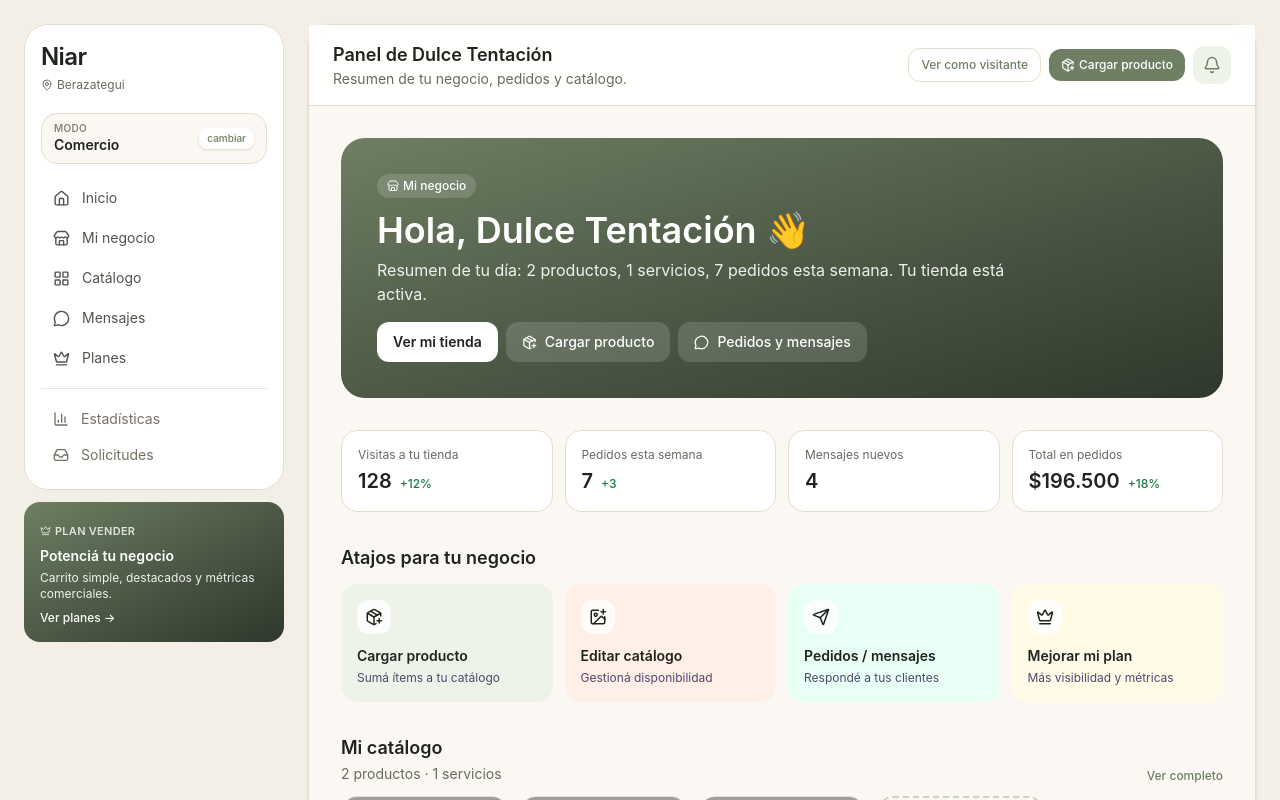
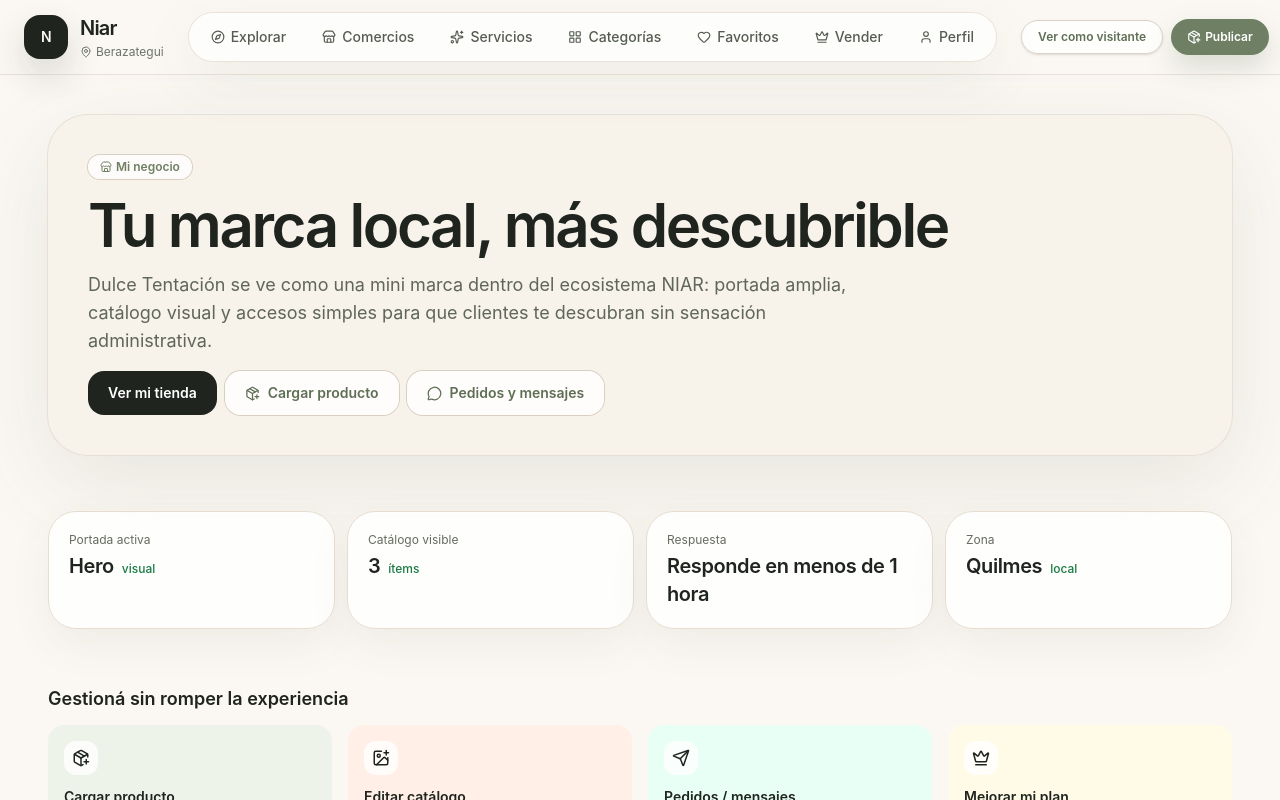
Before and after one commit to devdamig-dev/nerka, a Next.js app: page /nerka in a window 1280 px wide. Both pictures are taken after a click on the button "Tengo un negocio". Shown: the top 800 px of the page. Built offline with nearby package versions, Linux system fonts and the light colour scheme; grey boxes are pictures that could not be loaded.

Commit message:
Unify NIAR desktop visual experience

```diff
--- a/app/nerka/page.tsx
+++ b/app/nerka/page.tsx
@@ -45,9 +45,9 @@ function VisitorHome() {
   const zones = ["Berazategui", "Quilmes", "Temperley", "Zona Sur"];
 
   return (
-    <div className="space-y-10 px-4 py-4 lg:px-8 lg:py-8">
-      <section className="overflow-hidden rounded-[2.25rem] border border-[#E8E0D6] bg-[#F7F2EA] text-[#1f241f] shadow-[0_24px_80px_rgba(88,102,74,0.13)]">
-        <div className="grid gap-10 p-5 lg:grid-cols-[0.96fr_1.04fr] lg:p-10 xl:p-14">
+    <div className="mx-auto max-w-[1540px] space-y-12 px-4 py-4 lg:space-y-16 lg:px-10 lg:py-10 xl:px-12">
+      <section className="overflow-hidden rounded-[2.5rem] border border-[#E8E0D6] bg-[#F7F2EA] text-[#1f241f] shadow-[0_28px_90px_rgba(88,102,74,0.14)]">
+        <div className="grid gap-10 p-5 lg:grid-cols-[0.9fr_1.1fr] lg:p-12 xl:p-16">
           <div className="flex flex-col justify-center">
             <p className="inline-flex w-fit items-center gap-1 rounded-full bg-white/70 px-3 py-1 text-xs font-semibold text-[#6E7F63] ring-1 ring-[#D9CFC1]">
               <Sparkles size={12} /> Descubrimiento local premium
@@ -105,7 +105,7 @@ function VisitorHome() {
 
       <section>
         <SectionTitle title="Categorías para descubrir" subtitle="Elegí un rubro y empezá por lo visual" cta="Ver todas" href="/niar/explorar" />
-        <div className="grid grid-cols-2 gap-3 lg:grid-cols-4 xl:grid-cols-7">
+        <div className="grid grid-cols-2 gap-4 lg:grid-cols-4 xl:grid-cols-7">
           {categories.slice(0, 14).map((category) => (
             <Link key={category} href="/niar/explorar" className="rounded-2xl border border-[#E6DDD0] bg-white/80 p-4 text-sm font-semibold text-[#2F382B] transition hover:-translate-y-0.5 hover:border-[#C8D4BF] hover:bg-white hover:shadow-[0_14px_35px_rgba(79,89,68,0.10)]">
               {category}
@@ -116,18 +116,18 @@ function VisitorHome() {
 
       <section>
         <SectionTitle title="Comercios destacados" subtitle="Perfiles cuidados, visuales y listos para consultar" cta="Explorar todos" href="/niar/explorar" />
-        <div className="grid gap-4 sm:grid-cols-2 xl:grid-cols-3">
+        <div className="grid gap-6 sm:grid-cols-2 xl:grid-cols-3">
           {entrepreneurs.slice(0, 6).map((entrepreneur) => <EntrepreneurCard key={entrepreneur.id} entrepreneur={entrepreneur} />)}
         </div>
       </section>
 
       <section>
         <SectionTitle title="Productos populares cerca tuyo" subtitle="Cards grandes, precio claro y acceso al catálogo" cta="Ver productos" href="/niar/explorar?type=Productos" />
-        <div className="grid grid-cols-2 gap-3 lg:grid-cols-4">
+        <div className="grid grid-cols-2 gap-5 lg:grid-cols-4">
           {popularProducts.slice(0, 8).map((product) => (
             <Link key={product.id} href={`/niar/emprendedores/${product.entrepreneurId}`} className="group overflow-hidden rounded-[1.75rem] border border-[#E6DDD0] bg-white shadow-[0_14px_35px_rgba(79,89,68,0.08)] transition hover:-translate-y-1 hover:shadow-[0_22px_55px_rgba(79,89,68,0.14)]">
-              <img src={product.image} alt={product.name} className="h-40 w-full object-cover transition group-hover:scale-[1.03] lg:h-48" />
-              <div className="p-4">
+              <img src={product.image} alt={product.name} className="h-48 w-full object-cover transition duration-700 group-hover:scale-[1.04] lg:h-64" />
+              <div className="p-5">
                 <p className="line-clamp-1 text-sm font-semibold text-[#1f241f]">{product.name}</p>
                 <p className="mt-1 line-clamp-1 text-xs text-[#666C60]">{product.entrepreneurName}</p>
                 <p className="mt-2 text-base font-semibold text-[#6E7F63]">{formatPrice(product.price)}</p>
@@ -171,51 +171,50 @@ function EntrepreneurHome() {
   const serviceCount = profile.catalog.filter((c) => c.type === "service").length;
 
   return (
-    <div className="space-y-6 px-4 py-4 lg:space-y-8 lg:px-8 lg:py-8">
+    <div className="mx-auto max-w-[1540px] space-y-10 px-4 py-4 lg:space-y-14 lg:px-10 lg:py-10 xl:px-12">
       {/* HERO entrepreneur */}
-      <section className="rounded-3xl bg-gradient-to-br from-[#6E7F63] to-[#2F382B] p-5 text-white lg:p-9">
-        <p className="inline-flex items-center gap-1 rounded-full bg-white/15 px-2.5 py-1 text-xs font-medium backdrop-blur">
+      <section className="overflow-hidden rounded-[2.5rem] bg-[#F7F2EA] p-5 text-[#1f241f] shadow-[0_28px_90px_rgba(88,102,74,0.12)] ring-1 ring-[#E8E0D6] lg:p-10">
+        <p className="inline-flex items-center gap-1 rounded-full bg-white/75 px-3 py-1 text-xs font-semibold text-[#6E7F63] ring-1 ring-[#D9CFC1]">
           <Store size={12} /> Mi negocio
         </p>
-        <h1 className="mt-3 text-2xl font-semibold lg:text-4xl">Hola, {profile.name} 👋</h1>
-        <p className="mt-2 max-w-2xl text-sm text-white/90 lg:text-base">
-          Resumen de tu día: {productCount} productos, {serviceCount} servicios, 7 pedidos esta
-          semana. Tu tienda está activa.
+        <h1 className="mt-4 text-4xl font-semibold tracking-[-0.04em] lg:text-6xl">Tu marca local, más descubrible</h1>
+        <p className="mt-4 max-w-3xl text-base leading-7 text-[#5F665A] lg:text-lg">
+          {profile.name} se ve como una mini marca dentro del ecosistema NIAR: portada amplia, catálogo visual y accesos simples para que clientes te descubran sin sensación administrativa.
         </p>
         <div className="mt-4 flex flex-wrap gap-2">
           <Link
             href={`/niar/emprendedores/${profile.id}`}
-            className="inline-flex items-center justify-center gap-2 rounded-xl bg-white px-4 py-2.5 text-sm font-semibold text-[#1f241f]"
+            className="inline-flex items-center justify-center gap-2 rounded-2xl bg-[#1f241f] px-5 py-3 text-sm font-semibold text-white"
           >
             Ver mi tienda
           </Link>
           <Link
             href="/niar/perfil/nuevo-producto"
-            className="inline-flex items-center justify-center gap-2 rounded-xl bg-white/15 px-4 py-2.5 text-sm font-medium text-white backdrop-blur"
+            className="inline-flex items-center justify-center gap-2 rounded-2xl bg-white/85 px-5 py-3 text-sm font-semibold text-[#5F6F55] ring-1 ring-[#D9CFC1]"
           >
             <PackagePlus size={15} /> Cargar producto
           </Link>
           <Link
             href="/niar/mensajes"
-            className="inline-flex items-center justify-center gap-2 rounded-xl bg-white/15 px-4 py-2.5 text-sm font-medium text-white backdrop-blur"
+            className="inline-flex items-center justify-center gap-2 rounded-2xl bg-white/85 px-5 py-3 text-sm font-semibold text-[#5F6F55] ring-1 ring-[#D9CFC1]"
           >
             <MessageCircle size={15} /> Pedidos y mensajes
           </Link>
         </div>
       </section>
 
-      {/* METRICS quick */}
+      {/* PRESENCIA comercial */}
       <section className="grid gap-3 sm:grid-cols-2 lg:grid-cols-4">
         {[
-          { label: "Visitas a tu tienda", value: "128", trend: "+12%" },
-          { label: "Pedidos esta semana", value: "7", trend: "+3" },
-          { label: "Mensajes nuevos", value: "4", trend: "" },
-          { label: "Total en pedidos", value: formatPrice(196500) ?? "$0", trend: "+18%" },
+          { label: "Portada activa", value: "Hero", trend: "visual" },
+          { label: "Catálogo visible", value: `${productCount + serviceCount}`, trend: "ítems" },
+          { label: "Respuesta", value: profile.responseTime, trend: "" },
+          { label: "Zona", value: profile.zone, trend: "local" },
         ].map((m) => (
-          <article key={m.label} className="rounded-2xl border border-[#E6DDD0] bg-white p-4">
+          <article key={m.label} className="rounded-[1.75rem] border border-[#E6DDD0] bg-white/88 p-5 shadow-[0_16px_42px_rgba(79,89,68,0.07)]">
             <p className="text-xs text-[#666C60]">{m.label}</p>
             <div className="mt-1 flex items-baseline gap-2">
-              <p className="text-xl font-semibold text-[#1f241f]">{m.value}</p>
+              <p className="text-xl font-semibold tracking-[-0.02em] text-[#1f241f]">{m.value}</p>
               {m.trend ? <span className="text-xs font-medium text-[#197a43]">{m.trend}</span> : null}
             </div>
           </article>
@@ -224,8 +223,8 @@ function EntrepreneurHome() {
 
       {/* QUICK ACTIONS entrepreneur */}
       <section>
-        <SectionTitle title="Atajos para tu negocio" />
-        <div className="grid grid-cols-2 gap-3 lg:grid-cols-4">
+        <SectionTitle title="Gestioná sin romper la experiencia" />
+        <div className="grid grid-cols-2 gap-4 lg:grid-cols-4">
           <QuickActionCard
             href="/niar/perfil/nuevo-producto"
             title="Cargar producto"
@@ -260,15 +259,15 @@ function EntrepreneurHome() {
       {/* MY CATALOG PEEK */}
       <section>
         <SectionTitle
-          title="Mi catálogo"
+          title="Escaparate visual"
           subtitle={`${productCount} productos · ${serviceCount} servicios`}
           cta="Ver completo"
           href="/niar/perfil/catalogo"
         />
-        <div className="grid grid-cols-2 gap-3 lg:grid-cols-4 xl:grid-cols-5">
+        <div className="grid grid-cols-2 gap-4 lg:grid-cols-4 xl:grid-cols-5">
           {profile.catalog.slice(0, 5).map((item) => (
-            <article key={item.id} className="overflow-hidden rounded-2xl border border-[#E6DDD0] bg-white">
-              <img src={item.image} alt={item.name} className="h-28 w-full object-cover" />
+            <article key={item.id} className="overflow-hidden rounded-[1.75rem] border border-[#E6DDD0] bg-white shadow-[0_16px_42px_rgba(79,89,68,0.07)]">
+              <img src={item.image} alt={item.name} className="h-40 w-full object-cover lg:h-48" />
               <div className="space-y-1 p-3">
                 <p className="line-clamp-1 text-sm font-semibold text-[#1f241f]">{item.name}</p>
                 <p className="text-xs text-[#6E7F63]">
@@ -295,7 +294,7 @@ function EntrepreneurHome() {
       </section>
 
       {/* PLANS CTA */}
-      <section className="grid gap-3 rounded-3xl border border-[#C8D4BF] bg-gradient-to-br from-[#F8F4FF] to-white p-5 lg:grid-cols-[1fr_auto] lg:items-center lg:p-7">
+      <section className="grid gap-3 rounded-3xl border border-[#C8D4BF] bg-gradient-to-br from-[#F7F2EA] to-white p-5 lg:grid-cols-[1fr_auto] lg:items-center lg:p-7">
         <div>
           <p className="inline-flex items-center gap-1 rounded-full bg-[#EEF3EA] px-2.5 py-1 text-xs font-semibold text-[#6E7F63]">
             <Crown size={12} /> Plan recomendado · Vender
@@ -319,7 +318,7 @@ function EntrepreneurHome() {
       </section>
 
       {/* tip */}
-      <section className="rounded-2xl border border-[#E6DDD0] bg-white p-4 text-sm text-[#666C60]">
+      <section className="rounded-[1.75rem] border border-[#E6DDD0] bg-white/88 p-5 shadow-[0_16px_42px_rgba(79,89,68,0.07)] text-sm text-[#666C60]">
         <p className="font-medium text-[#1f241f]">¿Curioso por la otra punta?</p>
         <p className="mt-1">
           Probá la app{" "}
--- a/components/nerka/product-card.tsx
+++ b/components/nerka/product-card.tsx
@@ -31,34 +31,34 @@ export function ProductCard({
   const canAddToCart = product.available && product.type === "product" && typeof product.price === "number";
 
   return (
-    <article className="flex flex-col overflow-hidden rounded-[1.75rem] border border-[#E6DDD0] bg-white shadow-[0_14px_36px_rgba(79,89,68,0.08)] transition duration-300 hover:-translate-y-1 hover:shadow-[0_22px_55px_rgba(79,89,68,0.14)]">
-      <div className="relative">
+    <article className="flex flex-col overflow-hidden rounded-[2rem] border border-[#E8E0D6]/90 bg-white/92 shadow-[0_16px_46px_rgba(79,89,68,0.08)] ring-1 ring-white/70 transition duration-500 hover:-translate-y-1.5 hover:shadow-[0_28px_72px_rgba(79,89,68,0.15)]">
+      <div className="relative overflow-hidden">
         <img
           src={product.image}
           alt={product.name}
-          className="h-52 w-full object-cover transition duration-500 hover:scale-[1.03] lg:h-64"
+          className="h-56 w-full object-cover transition duration-700 hover:scale-[1.04] lg:h-72"
         />
         {product.featured ? (
-          <span className="absolute left-2 top-2 inline-flex items-center gap-1 rounded-full bg-white/95 px-3 py-1 text-[11px] font-semibold text-[#6E7F63] shadow-sm">
+          <span className="absolute left-3 top-3 inline-flex items-center gap-1 rounded-full bg-white/90 px-3.5 py-1.5 text-[11px] font-semibold text-[#6E7F63] shadow-sm ring-1 ring-white/70 backdrop-blur">
             <Sparkles size={12} /> Destacado
           </span>
         ) : null}
         {!product.available ? (
-          <span className="absolute right-2 top-2 rounded-full bg-[#1f241f]/80 px-2 py-1 text-[11px] font-medium text-white">
+          <span className="absolute right-3 top-3 rounded-full bg-[#1f241f]/78 px-3 py-1.5 text-[11px] font-medium text-white backdrop-blur">
             No disponible
           </span>
         ) : null}
       </div>
-      <div className="flex flex-1 flex-col gap-3 p-4">
+      <div className="flex flex-1 flex-col gap-3 p-5">
         <div>
-          <p className="line-clamp-2 text-base font-semibold text-[#1f241f]">{product.name}</p>
-          <p className="mt-1 line-clamp-2 text-sm text-[#666C60]">{product.description}</p>
+          <p className="line-clamp-2 text-lg font-semibold tracking-[-0.02em] text-[#1f241f]">{product.name}</p>
+          <p className="mt-1.5 line-clamp-2 text-sm leading-6 text-[#666C60]">{product.description}</p>
         </div>
         <div className="mt-auto flex items-end justify-between gap-2 pt-1">
           <div>
             {product.price ? (
               <>
-                <p className="text-lg font-semibold text-[#1f241f]">
+                <p className="text-xl font-semibold tracking-[-0.02em] text-[#1f241f]">
                   {formatPrice(product.price)}
                 </p>
                 {product.unit ? (
--- a/components/nerka/ui.tsx
+++ b/components/nerka/ui.tsx
@@ -4,7 +4,6 @@ import Link from "next/link";
 import { usePathname } from "next/navigation";
 import {
   BarChart3,
-  Bell,
   Compass,
   Crown,
   Heart,
@@ -28,17 +27,10 @@ import { useRole } from "@/lib/role-context";
 
 export function NiarAppShell({ children }: { children: ReactNode }) {
   return (
-    <div className="min-h-screen bg-[#F3EFE7]">
-      <div className="mx-auto w-full lg:max-w-7xl lg:px-6 lg:py-6">
-        <div className="lg:grid lg:grid-cols-[260px_minmax(0,1fr)] lg:gap-6">
-          <aside className="hidden lg:block">
-            <DesktopSidebar />
-          </aside>
-          <div className="min-h-screen bg-[#FBF8F3] pb-24 lg:min-h-[calc(100vh-3rem)] lg:rounded-3xl lg:border lg:border-[#E6DDD0] lg:pb-0 lg:shadow-sm">
+    <div className="min-h-screen bg-[#FBF8F3] text-[#1f241f]">
       <DesktopTopbar />
+      <div className="mx-auto w-full pb-24 lg:pb-0">
         {children}
-          </div>
-        </div>
       </div>
       <NiarBottomNav />
     </div>
@@ -109,7 +101,7 @@ const entrepreneurExtras = [
   { href: "/niar/solicitudes", label: "Solicitudes", icon: Inbox },
 ];
 
-function DesktopSidebar() {
+export function DesktopSidebar() {
   const pathname = usePathname();
   const { totalItemsAcrossSellers } = useCart();
   const { user, isEntrepreneur, toggleRole } = useRole();
@@ -229,47 +221,54 @@ function DesktopTopbar() {
   const { isEntrepreneur, user, toggleRole } = useRole();
   const { totalItemsAcrossSellers } = useCart();
 
-  const meta = pathname.startsWith("/niar/explorar")
-    ? {
-        title: "Explorar Niar",
-        subtitle: "Comercios, productos y servicios cerca tuyo.",
-      }
-    : pathname.startsWith("/niar/perfil")
-      ? isEntrepreneur
-        ? {
-            title: `Mi negocio · ${user.name}`,
-            subtitle: "Gestioná catálogo, pedidos, mensajes y plan.",
-          }
-        : { title: "Mi cuenta", subtitle: "Tus datos, favoritos y mensajes." }
-      : pathname.startsWith("/niar/carrito")
-        ? { title: "Tu carrito", subtitle: "Revisá y enviá tu pedido por WhatsApp o mensaje interno." }
-        : pathname.startsWith("/niar/mensajes")
-          ? { title: "Mensajes", subtitle: "Conversá con negocios locales y coordiná pedidos." }
-          : pathname.startsWith("/niar/planes")
-            ? { title: "Planes", subtitle: "Catálogo, Vender y Gestionar para comercios locales." }
-            : pathname.startsWith("/niar/favoritos")
-              ? { title: "Favoritos", subtitle: "Las tiendas que más te interesan." }
-              : isEntrepreneur
-                ? {
-                    title: `Panel de ${user.name}`,
-                    subtitle: "Resumen de tu negocio, pedidos y catálogo.",
-                  }
-                : {
-                    title: "Descubrí comercios y servicios cerca tuyo",
-                    subtitle: "Recorré, consultá y comprá local.",
-                  };
+  const primaryNav = [
+    { href: "/niar/explorar", label: "Explorar", icon: Compass },
+    { href: "/niar/explorar", label: "Comercios", icon: Store },
+    { href: "/niar/explorar?type=Servicios", label: "Servicios", icon: Sparkles },
+    { href: "/niar/explorar#categorias", label: "Categorías", icon: LayoutGrid },
+    { href: "/niar/favoritos", label: "Favoritos", icon: Heart },
+    { href: "/niar/planes", label: "Vender", icon: Crown },
+    { href: isEntrepreneur ? "/niar/perfil" : "/niar/mensajes", label: "Perfil", icon: UserIcon },
+  ];
 
   return (
-    <header className="hidden items-center justify-between gap-4 border-b border-[#E6DDD0] bg-white/90 px-6 py-4 backdrop-blur lg:flex">
-      <div className="min-w-0">
-        <p className="truncate text-lg font-semibold text-[#1f241f]">{meta.title}</p>
-        <p className="truncate text-sm text-[#666C60]">{meta.subtitle}</p>
-      </div>
+    <header className="sticky top-0 z-40 hidden border-b border-[#E6DDD0]/80 bg-[#FBF8F3]/88 px-6 py-3 backdrop-blur-xl lg:block">
+      <div className="mx-auto flex max-w-[1540px] items-center justify-between gap-6">
+        <Link href="/niar" className="group flex shrink-0 items-center gap-3" aria-label="Ir al inicio de Niar">
+          <span className="grid h-11 w-11 place-items-center rounded-2xl bg-[#1f241f] text-sm font-semibold tracking-[-0.03em] text-[#FBF8F3] shadow-[0_16px_35px_rgba(31,36,31,0.16)] transition group-hover:-translate-y-0.5">
+            N
+          </span>
+          <span>
+            <span className="block text-xl font-semibold tracking-[-0.04em] text-[#1f241f]">Niar</span>
+            <span className="mt-0.5 flex items-center gap-1 text-xs text-[#6D7468]"><MapPin size={12} /> {user.zone ?? "Berazategui"}</span>
+          </span>
+        </Link>
+
+        <nav className="flex flex-1 items-center justify-center gap-1 rounded-full border border-[#E6DDD0]/80 bg-white/72 p-1.5 shadow-[0_18px_55px_rgba(79,89,68,0.08)]">
+          {primaryNav.map(({ href, label, icon: Icon }) => {
+            const active = pathname === href || (href !== "/niar" && pathname.startsWith(href.split("?")[0].split("#")[0]) && label !== "Servicios" && label !== "Categorías");
+            return (
+              <Link
+                key={`${href}-${label}`}
+                href={href}
+                className={`inline-flex items-center gap-1.5 rounded-full px-3.5 py-2 text-sm font-medium transition xl:px-4 ${
+                  active
+                    ? "bg-[#EEF3EA] text-[#53634A] shadow-sm"
+                    : "text-[#555C51] hover:bg-[#F7F2EA] hover:text-[#1f241f]"
+                }`}
+              >
+                <Icon size={14} />
+                {label}
+              </Link>
+            );
+          })}
+        </nav>
+
         <div className="flex shrink-0 items-center gap-2">
           <button
             type="button"
             onClick={toggleRole}
-          className="rounded-xl border border-[#E6DDD0] bg-white px-3 py-2 text-xs font-medium text-[#6E7F63] hover:bg-[#EEF3EA]"
+            className="rounded-full border border-[#DCD2C5] bg-white/76 px-4 py-2 text-xs font-semibold text-[#5F6F55] shadow-sm transition hover:bg-[#EEF3EA]"
             title="Cambiar de rol"
           >
             {isEntrepreneur ? "Ver como visitante" : "Tengo un negocio"}
@@ -277,12 +276,12 @@ function DesktopTopbar() {
           {!isEntrepreneur ? (
             <Link
               href="/niar/carrito"
-            className="relative rounded-xl border border-[#E6DDD0] bg-white p-2.5 text-[#1f241f]"
+              className="relative rounded-full border border-[#DCD2C5] bg-white/76 p-2.5 text-[#1f241f] shadow-sm transition hover:bg-[#F7F2EA]"
               aria-label="Carrito"
             >
               <ShoppingBag size={18} />
               {totalItemsAcrossSellers > 0 ? (
-              <span className="absolute -right-1 -top-1 inline-flex h-4 min-w-4 items-center justify-center rounded-full bg-[#6E7F63] px-1 text-[10px] font-semibold text-white">
+                <span className="absolute -right-1 -top-1 inline-flex h-5 min-w-5 items-center justify-center rounded-full bg-[#6E7F63] px-1.5 text-[10px] font-semibold text-white">
                   {totalItemsAcrossSellers}
                 </span>
               ) : null}
@@ -290,14 +289,12 @@ function DesktopTopbar() {
           ) : (
             <Link
               href="/niar/perfil/nuevo-producto"
-            className="inline-flex items-center gap-1 rounded-xl bg-[#6E7F63] px-3 py-2 text-xs font-medium text-white"
+              className="inline-flex items-center gap-1 rounded-full bg-[#6E7F63] px-4 py-2.5 text-xs font-semibold text-white shadow-[0_12px_28px_rgba(110,127,99,0.24)] transition hover:bg-[#5D6F52]"
             >
-            <PackagePlus size={14} /> Cargar producto
+              <PackagePlus size={14} /> Publicar
             </Link>
           )}
-        <button className="rounded-xl bg-[#EEF3EA] p-2.5 text-[#6E7F63]" aria-label="Notificaciones">
-          <Bell size={18} />
-        </button>
+        </div>
       </div>
     </header>
   );
```
Also changed, not shown: app/nerka/emprendedores/[id]/page.tsx (+16 -16 lines), app/nerka/explorar/page.tsx (+9 -9 lines), components/nerka/cards.tsx (+8 -8 lines). Lines whose indentation alone changed are shown as unchanged.
